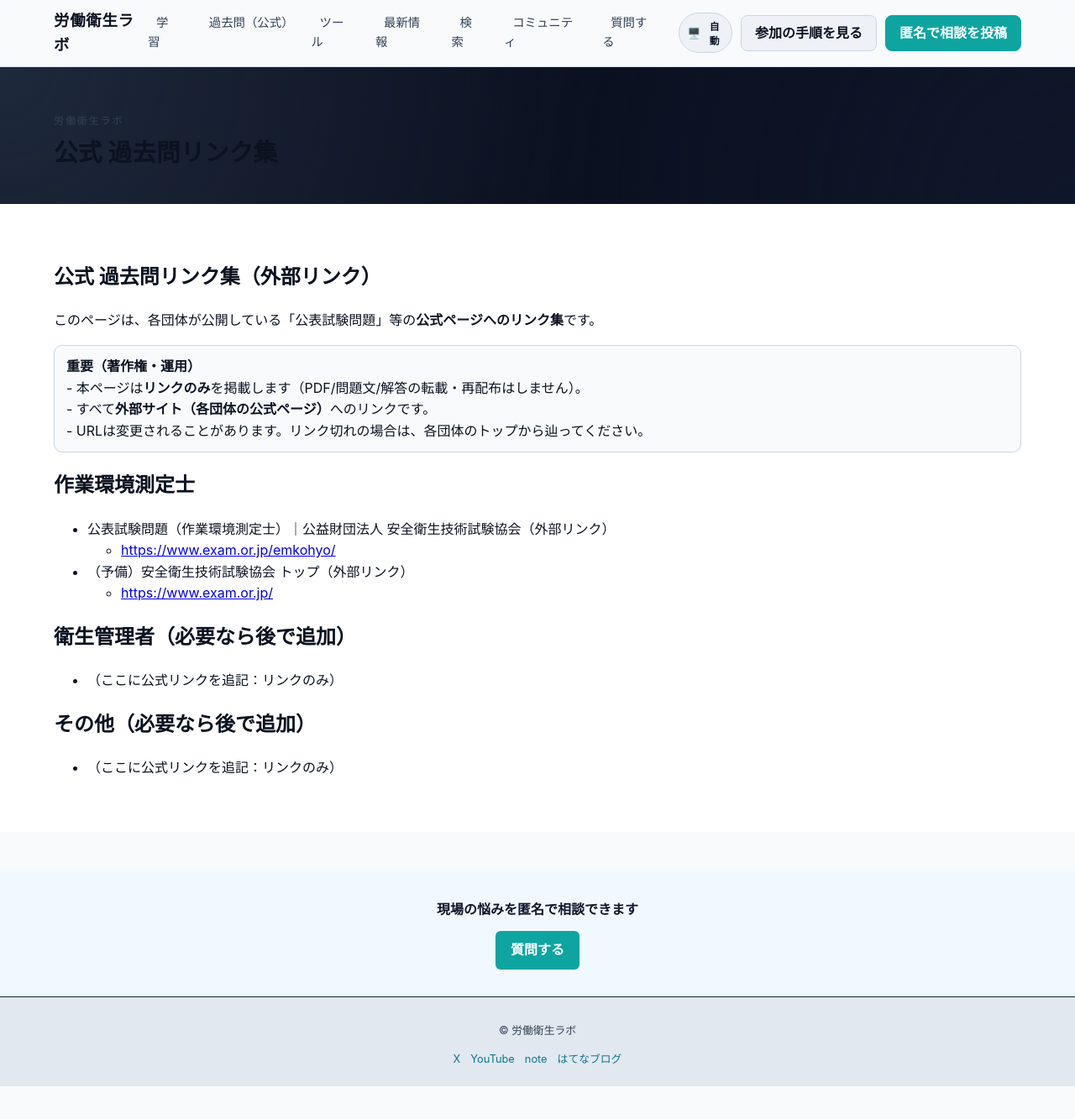
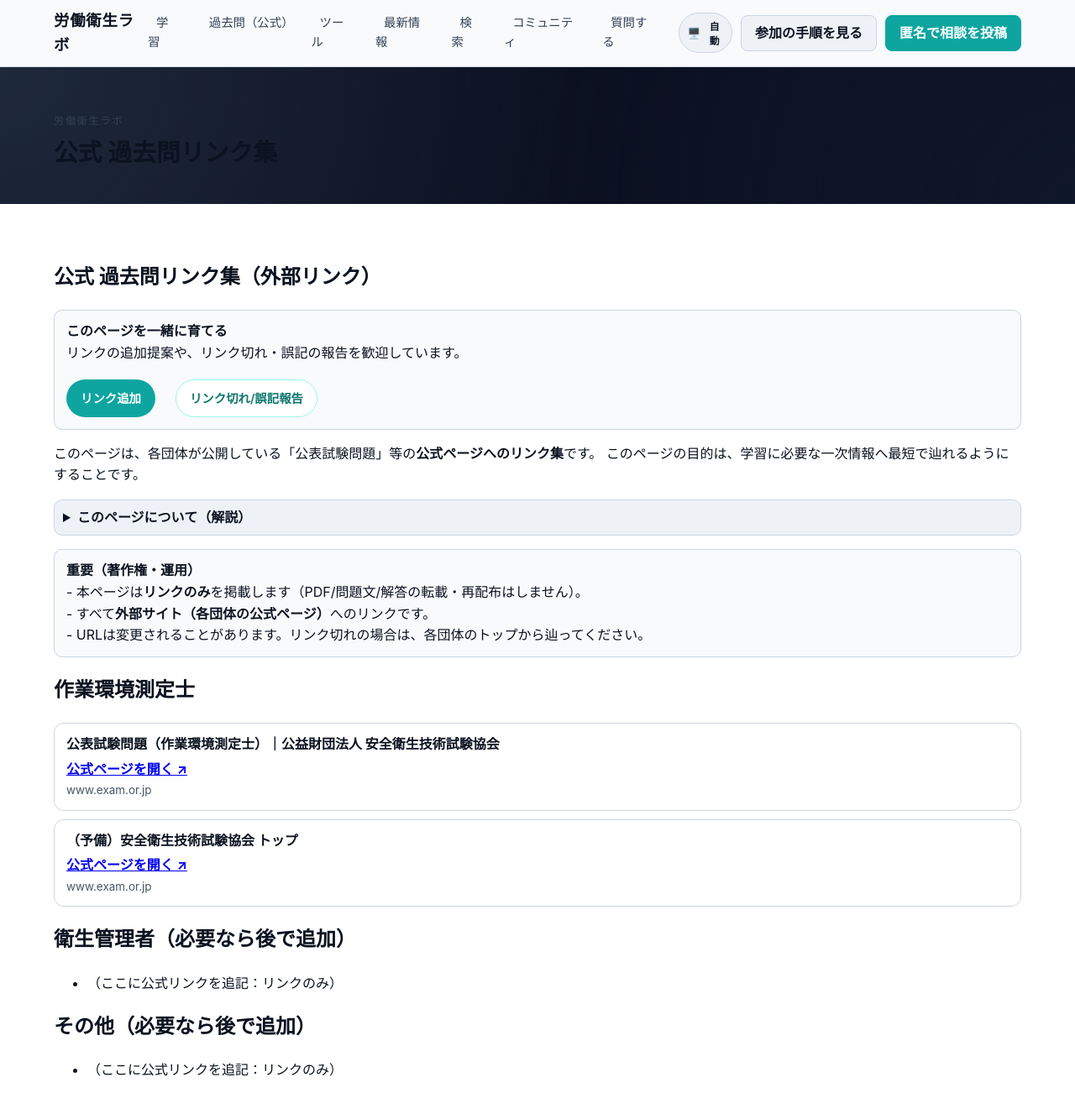
Before and after one commit to rodoeisei-lab/rodoeisei-lab, a Jekyll site: the page built from pages/past-exams.md, in a window 1280 px wide and 1400 px high. Shown: the top 1333 px of the window at 84% size. Built offline with Jekyll 4.4.1, drawn with Linux system fonts in a browser that asks for light colours.

Commit message:
Improve past-exams UX and contribution flow

```diff
--- a/assets/css/main.css
+++ b/assets/css/main.css
@@ -1395,3 +1395,80 @@ body.nav-open { overflow: hidden; }
 .community-steps ol {
   line-height: 1.8;
 }
+
+/* Past exams page improvements */
+main#main .section .container a:not(.btn-step):not(.btn-step-primary):not(.btn-ask-primary):not(.btn-question):not(.link-action) {
+  color: var(--primary);
+  text-decoration: underline;
+  text-decoration-thickness: .08em;
+  text-underline-offset: .18em;
+}
+main#main .section .container a:not(.btn-step):not(.btn-step-primary):not(.btn-ask-primary):not(.btn-question):not(.link-action):visited {
+  color: #7c3aed;
+}
+main#main .section .container a:not(.btn-step):not(.btn-step-primary):not(.btn-ask-primary):not(.btn-question):not(.link-action):hover {
+  color: #1d4ed8;
+}
+main#main .section .container a:not(.btn-step):not(.btn-step-primary):not(.btn-ask-primary):not(.btn-question):not(.link-action):focus-visible {
+  outline: 2px solid var(--ring);
+  outline-offset: 2px;
+  border-radius: 6px;
+}
+
+.past-exams-contribute {
+  margin-bottom: 16px;
+}
+
+.past-exams-actions {
+  margin: 10px 0 2px;
+}
+
+.past-exams-about {
+  margin: 10px 0 16px;
+  padding: 8px 10px;
+  border: 1px solid var(--border-soft);
+  border-radius: 10px;
+  background: var(--panel-strong);
+}
+
+.past-exams-about summary {
+  cursor: pointer;
+  font-weight: 700;
+  color: var(--text);
+}
+
+.past-exams-about ul,
+.past-exams-about li {
+  color: var(--text-soft);
+}
+
+.link-card {
+  background: var(--panel);
+  border: 1px solid var(--border-soft);
+  border-radius: 12px;
+  padding: 12px 14px;
+  margin: 10px 0;
+}
+
+.link-title {
+  font-weight: 700;
+  color: var(--text);
+  margin-bottom: 4px;
+}
+
+.link-action {
+  display: inline-block;
+  font-weight: 700;
+  margin-bottom: 2px;
+}
+
+.link-domain {
+  font-size: .84rem;
+  color: var(--muted);
+}
+
+@media (max-width: 768px) {
+  .link-card {
+    padding: 11px 12px;
+  }
+}
--- a/pages/past-exams.md
+++ b/pages/past-exams.md
@@ -6,7 +6,26 @@ permalink: /past-exams/
 
 # 公式 過去問リンク集（外部リンク）
 
+<div class="notice-box past-exams-contribute">
+<strong>このページを一緒に育てる</strong><br>
+リンクの追加提案や、リンク切れ・誤記の報告を歓迎しています。
+<div class="cta-buttons past-exams-actions">
+  <a class="btn-step-primary" href="{{ site.community.discussions_url }}" target="_blank" rel="noopener noreferrer">リンク追加</a>
+  <a class="btn-step" href="{{ site.qa_form_url }}" target="_blank" rel="noopener noreferrer">リンク切れ/誤記報告</a>
+</div>
+</div>
+
 このページは、各団体が公開している「公表試験問題」等の**公式ページへのリンク集**です。
+このページの目的は、学習に必要な一次情報へ最短で辿れるようにすることです。
+
+<details class="past-exams-about">
+<summary>このページについて（解説）</summary>
+
+- 本ページは**リンクのみ**を掲載します（PDF/問題文/解答の転載・再配布はしません）。
+- 掲載先は**外部サイト（各団体の公式ページ）**のみです。
+- URLは変更されることがあります。リンク切れ時は各団体トップページから辿ってください。
+
+</details>
 
 <div class="notice-box">
 <strong>重要（著作権・運用）</strong><br>
@@ -17,10 +36,17 @@ permalink: /past-exams/
 
 ## 作業環境測定士
 
-- 公表試験問題（作業環境測定士）｜公益財団法人 安全衛生技術試験協会（外部リンク）
-  - <https://www.exam.or.jp/emkohyo/>
-- （予備）安全衛生技術試験協会 トップ（外部リンク）
-  - <https://www.exam.or.jp/>
+<div class="link-card">
+  <div class="link-title">公表試験問題（作業環境測定士）｜公益財団法人 安全衛生技術試験協会</div>
+  <a class="link-action" href="https://www.exam.or.jp/emkohyo/" target="_blank" rel="noopener noreferrer">公式ページを開く ↗</a>
+  <div class="link-domain">www.exam.or.jp</div>
+</div>
+
+<div class="link-card">
+  <div class="link-title">（予備）安全衛生技術試験協会 トップ</div>
+  <a class="link-action" href="https://www.exam.or.jp/" target="_blank" rel="noopener noreferrer">公式ページを開く ↗</a>
+  <div class="link-domain">www.exam.or.jp</div>
+</div>
 
 ## 衛生管理者（必要なら後で追加）
 
```
